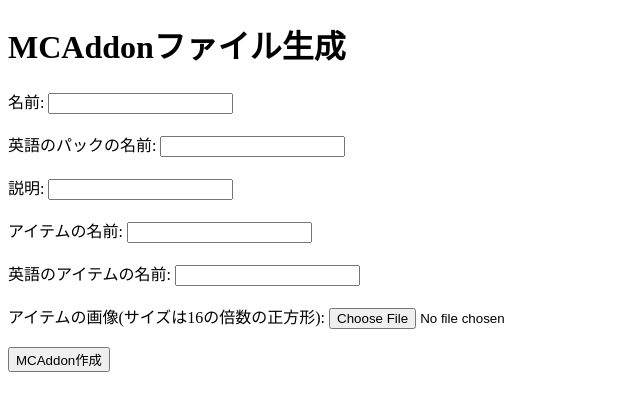
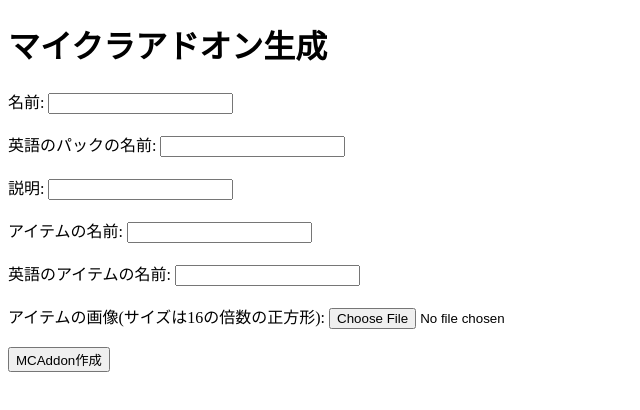
Before and after one commit to ZeiPara/site_zeipara, a plain HTML site: page index.html in a window 1280 px wide. Shown: the whole page, without its empty margins (0-640 px from the left). Drawn offline with nearby package versions, Linux system fonts and the light colour scheme.

Commit message:
Update index.html

```diff
--- a/index.html
+++ b/index.html
@@ -7,7 +7,7 @@
     <script src="https://cdnjs.cloudflare.com/ajax/libs/jszip/3.10.1/jszip.min.js"></script>
 </head>
 <body>
-    <h1>MCAddonファイル生成</h1>
+    <h1>マイクラアドオン生成</h1>
 
     <form id="data-form">
         <label for="name">名前:</label>
```
